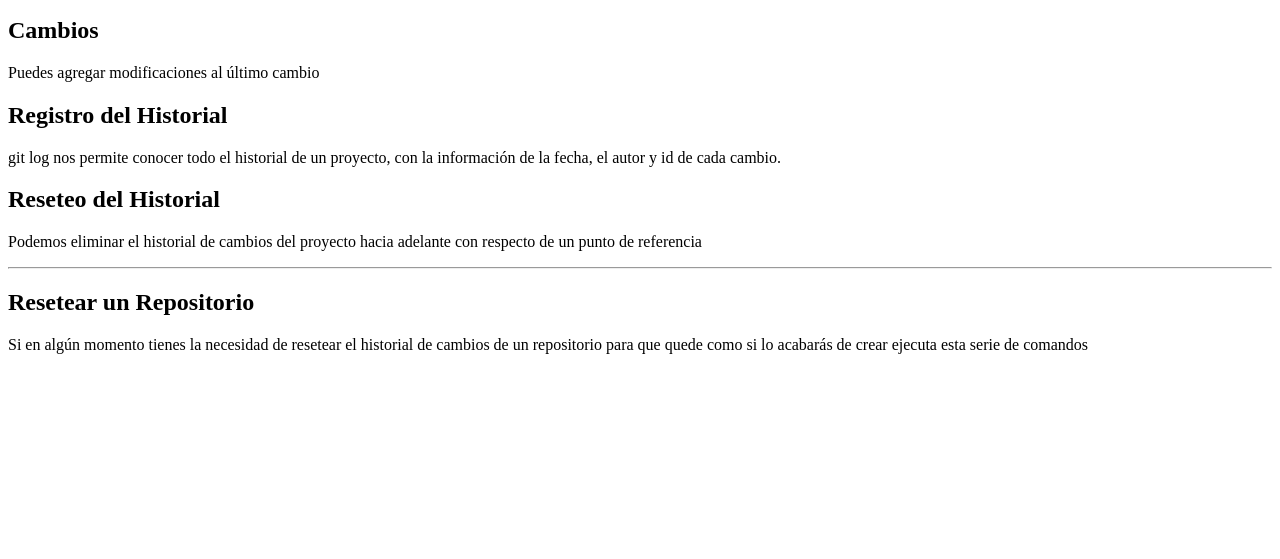
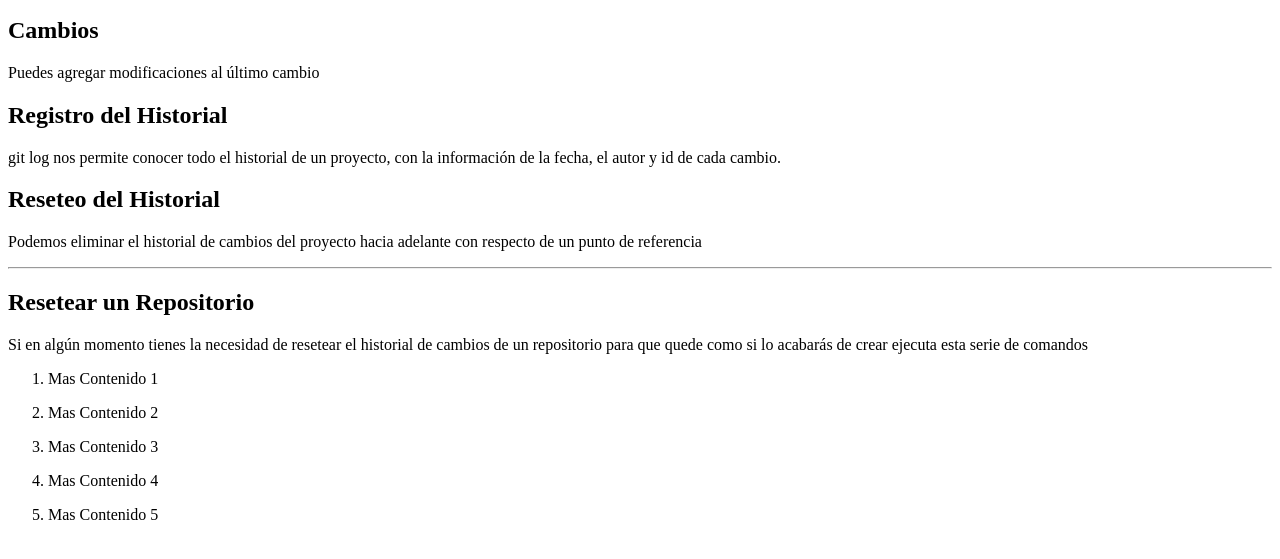
Before and after one commit to Arturo1722/escuela-git, a plain HTML site: page index.html in a window 1280 px wide. Shown: the part 101-660 px from the top of the page. Drawn offline with Linux system fonts and the light colour scheme.

Commit message:
Agregando nuevos cambios

```diff
--- a/index.html
+++ b/index.html
@@ -24,5 +24,22 @@
     <p>Si en algún momento tienes la necesidad de resetear el historial de cambios de un repositorio para que quede como si lo acabarás de crear
        ejecuta esta serie de comandos
     </p>
+    <ol>
+        <li class="texto">
+            <p>Mas Contenido 1</p>
+        </li>
+        <li class="texto">
+            <p>Mas Contenido 2</p>
+        </li>
+        <li class="texto">
+            <p>Mas Contenido 3</p>
+        </li>
+        <li class="texto">
+            <p>Mas Contenido 4</p>
+        </li>
+        <li class="texto">
+            <p>Mas Contenido 5</p>
+        </li>
+    </ol>
 </body>
 </html>
```
